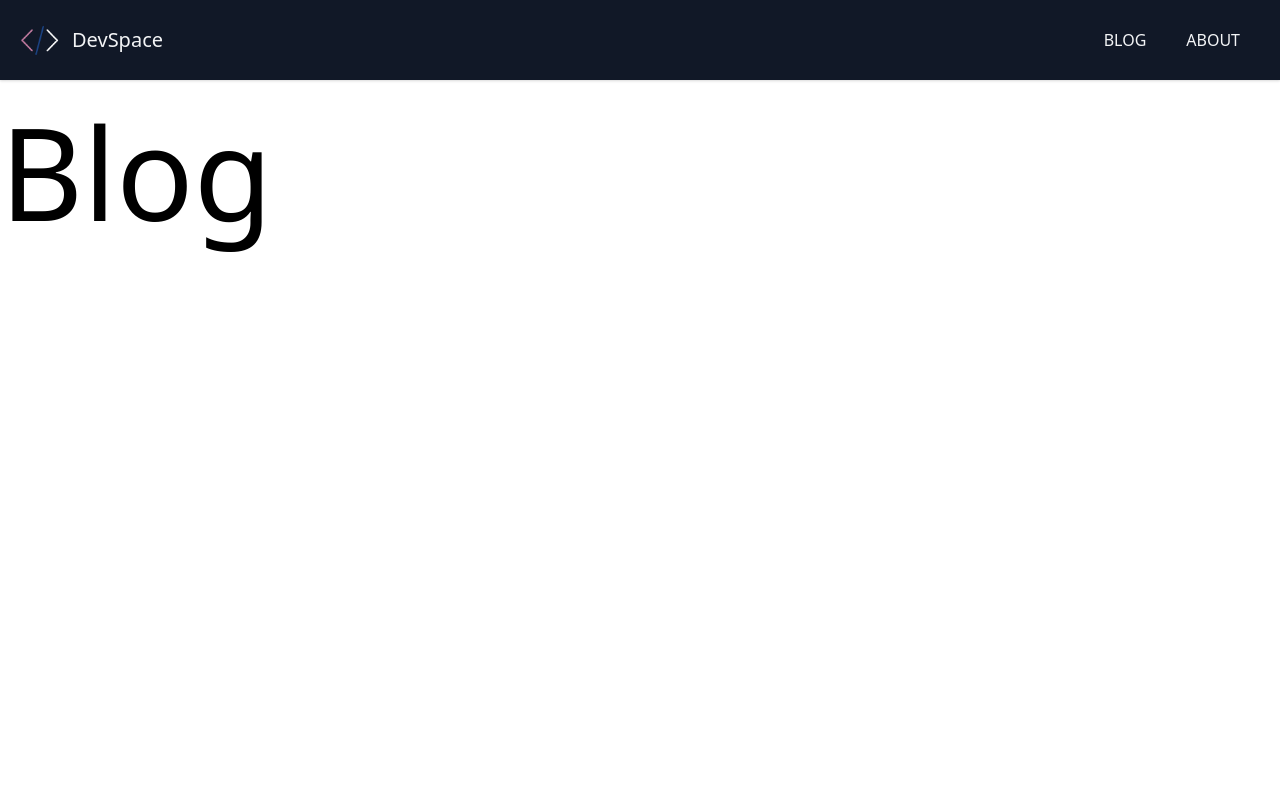
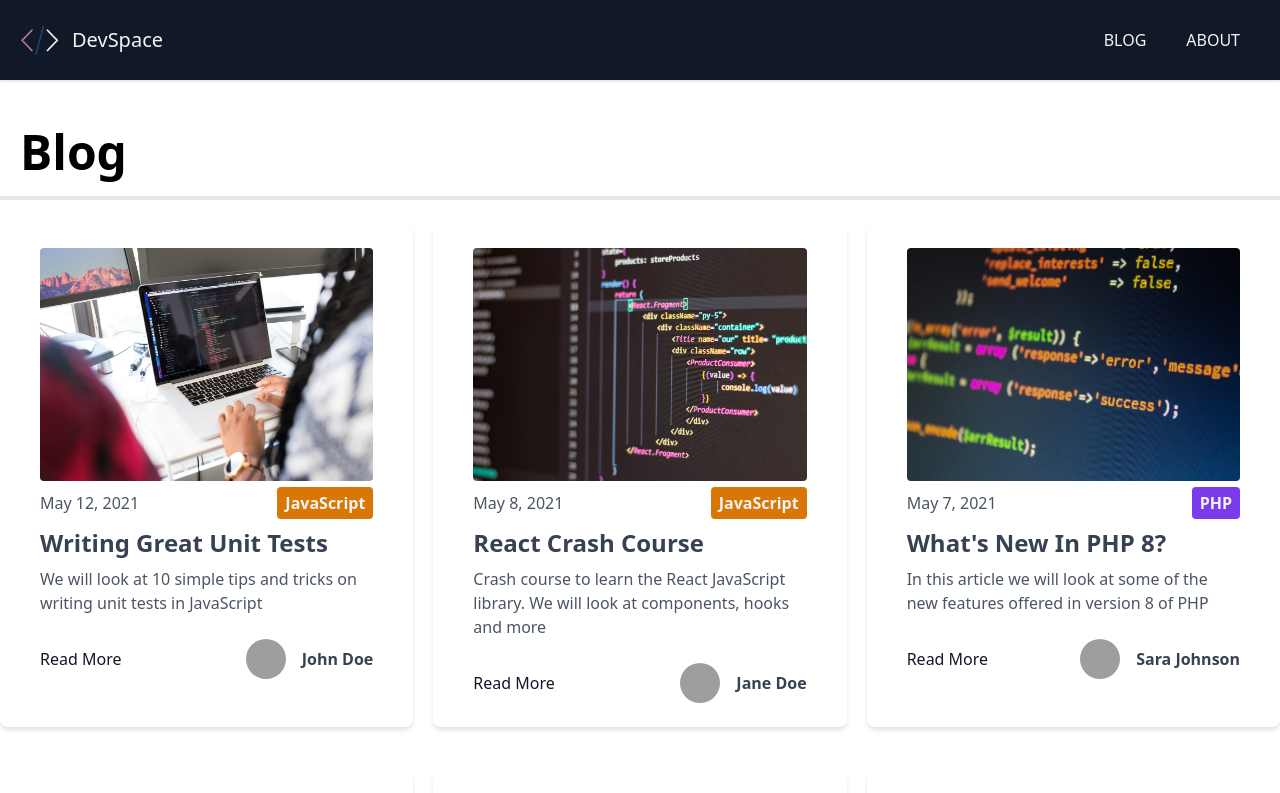
Before and after one commit to Mugilan-Codes/devspace-blog, a Next.js app: page /blog in a window 1280 px wide. Shown: the top 793 px of the page. Built offline with nearby package versions, Linux system fonts and the light colour scheme; grey boxes are pictures that could not be loaded.

Commit message:
category label component

```diff
--- /dev/null
+++ b/components/CategoryLabel.js
@@ -0,0 +1,21 @@
+import Link from 'next/link';
+
+export default function CategoryLabel({ children }) {
+  const colorKey = {
+    JavaScript: 'yellow',
+    CSS: 'blue',
+    Python: 'green',
+    PHP: 'purple',
+    Ruby: 'red',
+  };
+
+  const bgColor = `bg-${colorKey[children]}-600`;
+
+  return (
+    <div className={`px-2 py-1 ${bgColor} text-gray-100 font-bold rounded`}>
+      <Link href={`/blog/category/${children.toLowerCase()}`}>
+        <a>{children}</a>
+      </Link>
+    </div>
+  );
+}
--- a/components/Post.js
+++ b/components/Post.js
@@ -1,5 +1,7 @@
 import Link from 'next/link';
 import Image from 'next/image';
+
+import CategoryLabel from './CategoryLabel';
 
 export default function Post({ post }) {
   return (
@@ -17,7 +19,7 @@
           {post.frontmatter.date}
         </span>
 
-        <div>{post.frontmatter.category}</div>
+        <CategoryLabel>{post.frontmatter.category}</CategoryLabel>
       </div>
 
       <div className='mt-2'>
--- a/pages/blog/index.js
+++ b/pages/blog/index.js
@@ -1,9 +1,27 @@
 import Layout from '@/components/Layout';
+import Post from '@/components/Post';
+import { getSortedPosts } from '@/lib/posts';
 
-export default function BlogPage() {
+export default function BlogPage({ posts }) {
   return (
     <Layout>
-      <h1 className='text-9xl'>Blog</h1>
+      <h1 className='text-5xl border-b-4 p-5 font-bold'>Blog</h1>
+
+      <div className='grid md:grid-cols-2 lg:grid-cols-3 gap-5'>
+        {posts.map((post, index) => (
+          <Post key={index} post={post} />
+        ))}
+      </div>
     </Layout>
   );
 }
+
+export const getStaticProps = async () => {
+  const posts = getSortedPosts();
+
+  return {
+    props: {
+      posts,
+    },
+  };
+};
```
